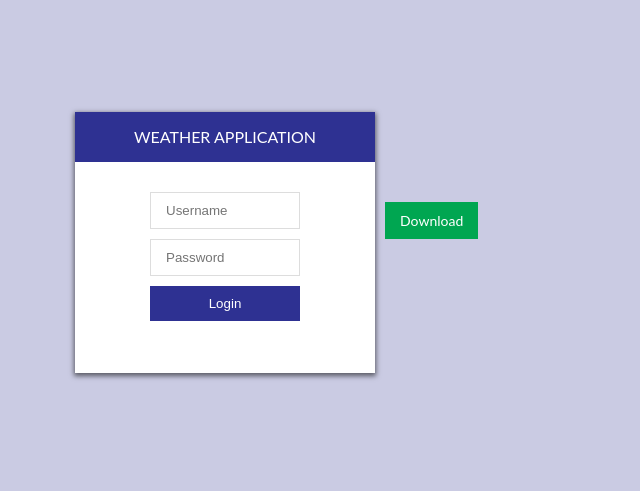
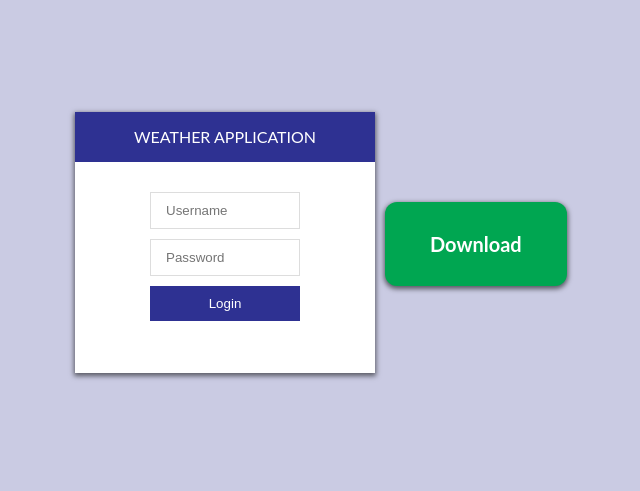
Before and after one commit to 0xSMN/2.2-Leertaak_3, a PHP site: page /downloadxml.php?location=1 in a window 1280 px wide; the page is wider, and only the part inside the window is pictured. Shown: the part 138-629 px from the top of that part, without its empty margins (415-1055 px from the left). Run offline with PHP 8.4, Linux system fonts and the light colour scheme; data that the repository does not hold is empty; some libraries are stand-ins or nearby versions.

Commit message:
download button

```diff
--- a/webapp/css/style.css
+++ b/webapp/css/style.css
@@ -150,16 +150,20 @@ a {
 
 .download-btn{
     position: fixed;
-    padding: 10px 15px;
+    padding: 30px 45px;
     top: 340px;
     left: 800px;
     font-family: "Lato", sans-serif;
-    font-size: 14;
+    font-size: 20;
+    font-weight: bold;
     background-color: #00a651;
     color: #fff;
-    border: none;
+    border-radius: 12px;
     transition: background-color 0.2s;
     cursor: pointer;
+    -webkit-box-shadow: 0px 2px 5px 1px rgba(0, 0, 0, 0.56);
+    -moz-box-shadow: 0px 2px 5px 1px rgba(0, 0, 0, 0.56);
+    box-shadow: 0px 2px 5px 1px rgba(0, 0, 0, 0.56);
 }
 
 .text {
--- a/webapp/downloadxml.php
+++ b/webapp/downloadxml.php
@@ -31,7 +31,7 @@ include('footer.php');
     <form method="get" action="">
         <p>Location:</p>
         <select title="location" name="location">
-            <option value="1, Islamabad">Islamabad Airport</option>
+            <option value="415710, Islamabad">Islamabad Airport</option>
             <option value="417560, Jiwani">Jiwani</option>
             <option value="417800, Karachi">Karachi Airport</option>
             <option value="416410, Lahore">Lahore Airport</option>
--- a/webapp/js/csv_to_xml.js
+++ b/webapp/js/csv_to_xml.js
@@ -7,7 +7,7 @@ $(document).ready(function() {
 
     $(".download-btn").click(function() {
         //todo: download xml file
-        //window.location.href = xmlfile
+        //window.location.href = xmlfile;
     });
 
 
```
